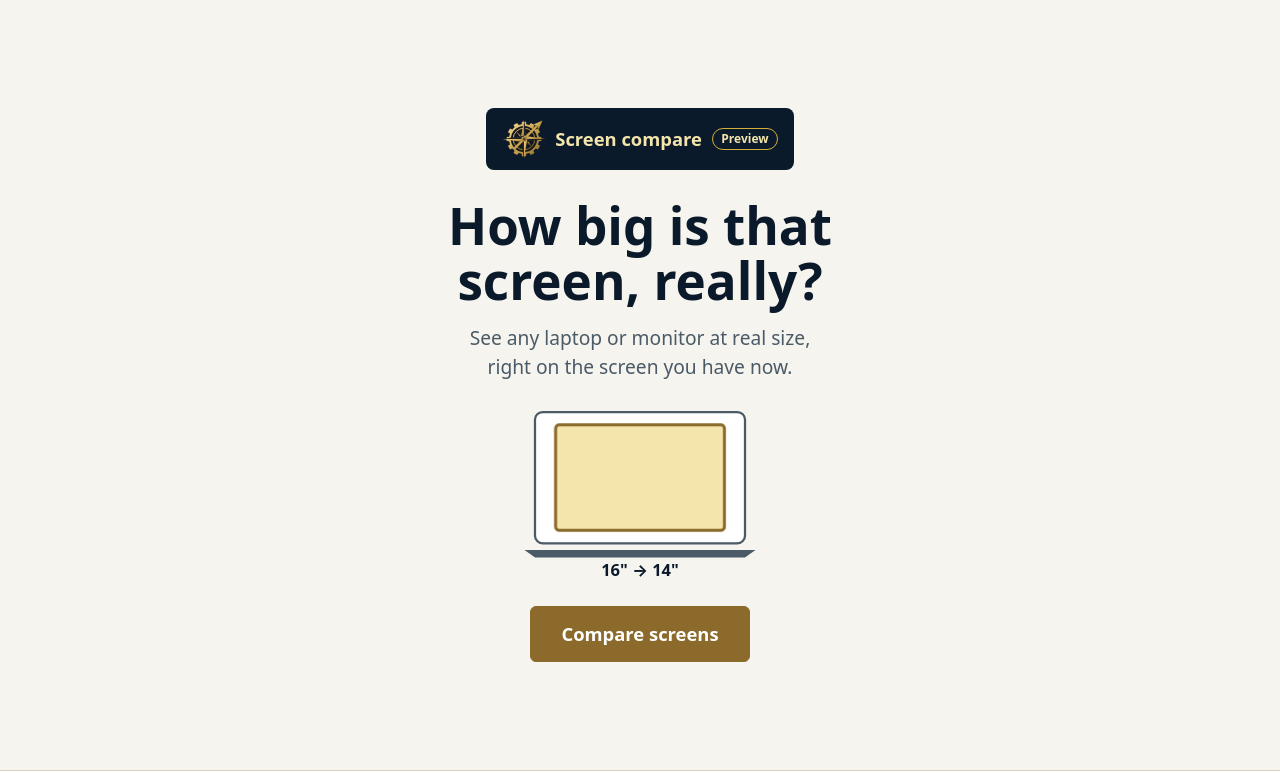
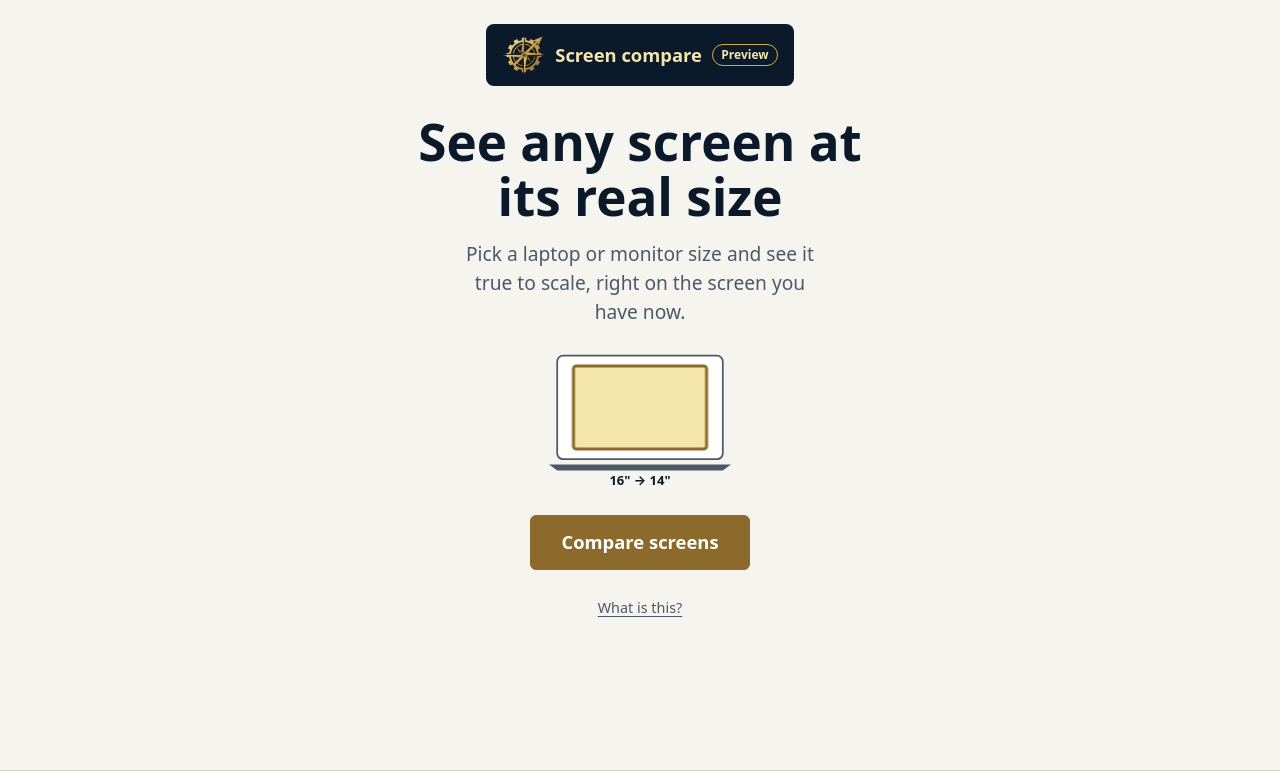
Before and after one commit to notchup-hq/screen-compare, a plain HTML site: page index.html in a window 1280 px wide. Shown: the top 773 px of the page. Drawn offline with Linux system fonts and the light colour scheme.

Commit message:
feat: explain what the page is on the start view
- Say what the page does in the headline and one line: "See any screen at its real size"
- Add a closed "What is this?" explanation for someone who has never seen the page

```diff
--- a/index.html
+++ b/index.html
@@ -4,8 +4,8 @@
   <meta charset="utf-8">
   <meta name="viewport" content="width=device-width, initial-scale=1">
   <meta name="theme-color" content="#0b1a2b">
-  <title>Screen compare: see a laptop screen at true size</title>
-  <meta name="description" content="See how a smaller laptop screen would look, at true size, on the screen you have now.">
+  <title>Screen compare: see any screen at its real size</title>
+  <meta name="description" content="Pick a laptop or monitor size and see it true to scale, right on the screen you have now.">
   <link rel="icon" href="assets/mark.svg" type="image/svg+xml">
   <link rel="stylesheet" href="styles.css">
   <script type="module" src="js/main.js"></script>
@@ -19,8 +19,8 @@
       <span class="app-name">Screen compare</span>
       <span class="badge">Preview</span>
     </div>
-    <h1>How big is that screen, really?</h1>
-    <p class="lede">See any laptop or monitor at real size, right on the screen you have now.</p>
+    <h1>See any screen at its real size</h1>
+    <p class="lede">Pick a laptop or monitor size and see it true to scale, right on the screen you have now.</p>
 
     <svg class="art" viewBox="0 0 320 230" role="img" aria-label="A laptop screen with a smaller gold outline shrinking inside it, labelled 16 inch to 14 inch.">
       <rect class="art-screen" x="20" y="8" width="280" height="175" rx="10"/>
@@ -32,6 +32,10 @@
     </svg>
 
     <button type="button" class="primary" id="start-btn">Compare screens</button>
+    <details class="hint about">
+      <summary>What is this?</summary>
+      <p>Screen compare shows how big another laptop screen really is, at true size, on the screen you are using now. Say how big your screen is, pick the size you are thinking of, and a gold outline shows what it would look like. Free, no sign-up, and nothing leaves your browser.</p>
+    </details>
     <noscript>
       <p class="no-js">This page needs JavaScript to measure and draw screens. You say which laptop you have and which smaller one you are considering, and it draws the smaller screen as an outline at its real physical size on your screen. Nothing is stored and nothing leaves your browser, with or without JavaScript.</p>
     </noscript>
--- a/styles.css
+++ b/styles.css
@@ -411,6 +411,14 @@ input[aria-invalid=true] { border-color: var(--error); box-shadow: 0 0 0 1px var
 .hint p { margin: 0 0 0.6rem; line-height: 1.45; }
 .hint strong { color: var(--ink); }
 
+/* The note keeps the room its open text needs (summary + about 6 lines), so opening it never moves the
+   centred content above it. */
+.start .about { width: min(26rem, 100%); min-height: 11.25rem; margin-top: 0; text-align: left; }
+@media (min-width: 520px) {
+  .start .about { min-height: 10rem; }
+}
+.start .about summary { justify-content: center; text-decoration: underline; text-underline-offset: 3px; }
+
 /* Step 2: four big buttons, each outline drawn to the same scale */
 .size-grid { display: grid; grid-template-columns: 1fr 1fr; gap: 0.75rem; }
 .size-btn { display: flex; flex-direction: column; align-items: center; justify-content: flex-end; gap: 0.35rem; min-height: 5rem; padding: 0.6rem 0.5rem; font-size: 1.15rem; font-weight: 700; }
```
Also changed, not shown: 2 other files.
